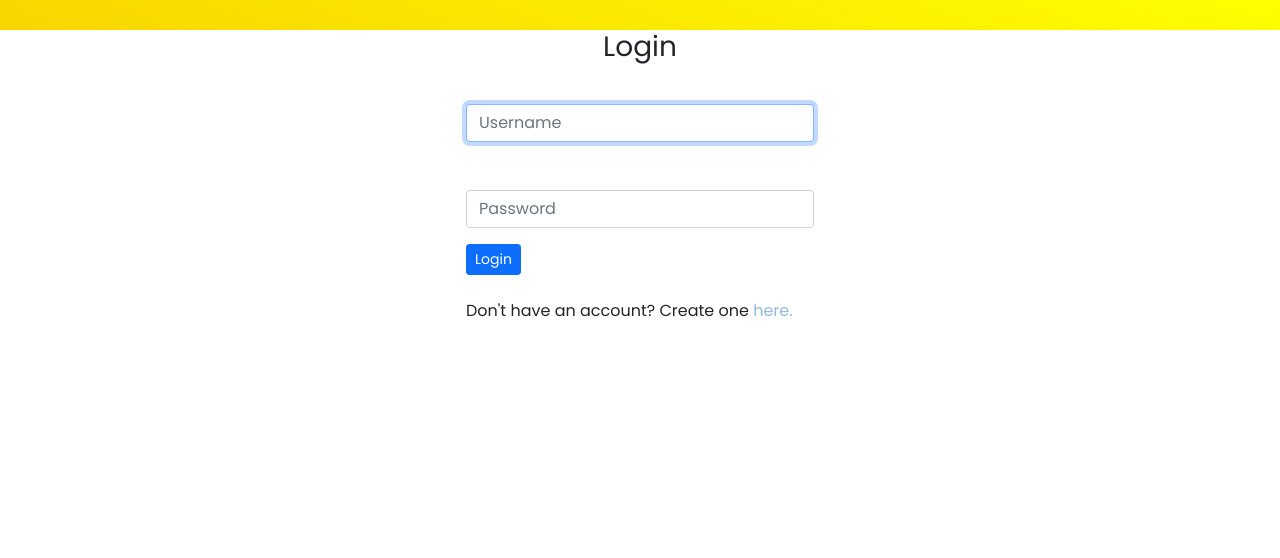
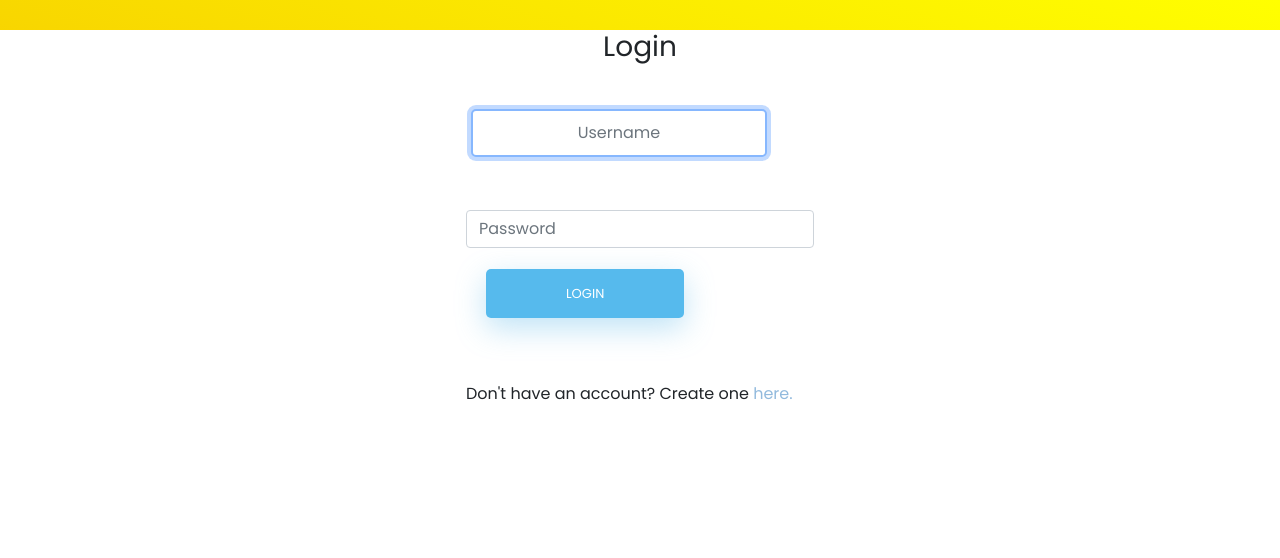
Before and after one commit to WayneMusungu/Moringa-Stack, a Django app: page /accounts/login/ in a window 1280 px wide. Shown: the top 558 px of the page. Run offline with Django 4.2, Linux system fonts and the light colour scheme; some libraries are stand-ins or nearby versions.

Commit message:
editing style

```diff
--- a/stack/templates/registration/login.html
+++ b/stack/templates/registration/login.html
@@ -96,6 +96,75 @@ color: #cccccc;
   box-shadow: 0 30px 60px 0 rgba(0,0,0,0.3);
   text-align: center;
 }
+/* TABS */
+
+h2.inactive {
+  color: #cccccc;
+}
+
+h2.active {
+  color: #0d0d0d;
+  border-bottom: 2px solid #5fbae9;
+}
+
+
+
+/* FORM TYPOGRAPHY*/
+
+input[type=button], input[type=submit], input[type=reset]  {
+  background-color: #56baed;
+  border: none;
+  color: white;
+  padding: 15px 80px;
+  text-align: center;
+  text-decoration: none;
+  display: inline-block;
+  text-transform: uppercase;
+  font-size: 13px;
+  -webkit-box-shadow: 0 10px 30px 0 rgba(95,186,233,0.4);
+  box-shadow: 0 10px 30px 0 rgba(95,186,233,0.4);
+  -webkit-border-radius: 5px 5px 5px 5px;
+  border-radius: 5px 5px 5px 5px;
+  margin: 5px 20px 40px 20px;
+  -webkit-transition: all 0.3s ease-in-out;
+  -moz-transition: all 0.3s ease-in-out;
+  -ms-transition: all 0.3s ease-in-out;
+  -o-transition: all 0.3s ease-in-out;
+  transition: all 0.3s ease-in-out;
+}
+
+input[type=button]:hover, input[type=submit]:hover, input[type=reset]:hover  {
+  background-color: #39ace7;
+}
+
+input[type=button]:active, input[type=submit]:active, input[type=reset]:active  {
+  -moz-transform: scale(0.95);
+  -webkit-transform: scale(0.95);
+  -o-transform: scale(0.95);
+  -ms-transform: scale(0.95);
+  transform: scale(0.95);
+}
+
+input[type=text] {
+  background-color: #f6f6f6;
+  border: none;
+  color: #0d0d0d;
+  padding: 10px 32px;
+  text-align: center;
+  text-decoration: none;
+  display: inline-block;
+  font-size: 16px;
+  margin: 5px;
+  width: 85%;
+  border: 2px solid #f6f6f6;
+  -webkit-transition: all 0.5s ease-in-out;
+  -moz-transition: all 0.5s ease-in-out;
+  -ms-transition: all 0.5s ease-in-out;
+  -o-transition: all 0.5s ease-in-out;
+  transition: all 0.5s ease-in-out;
+  -webkit-border-radius: 5px 5px 5px 5px;
+  border-radius: 5px 5px 5px 5px;
+}
 
 
 </style>
```
